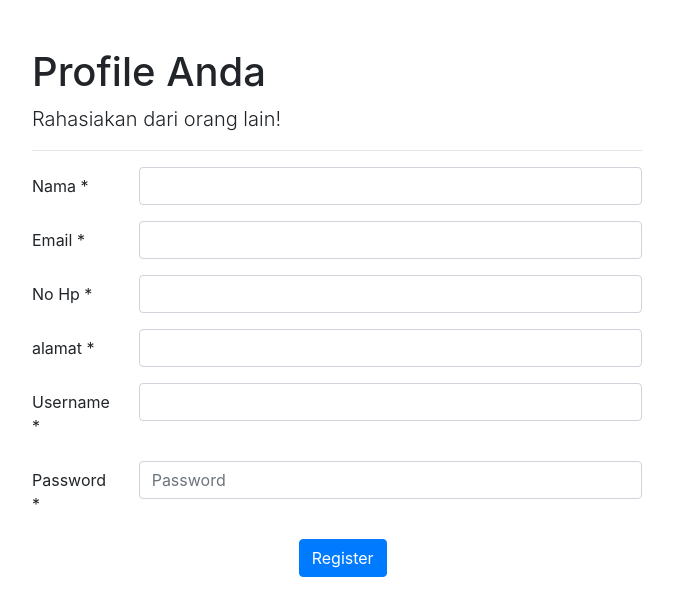
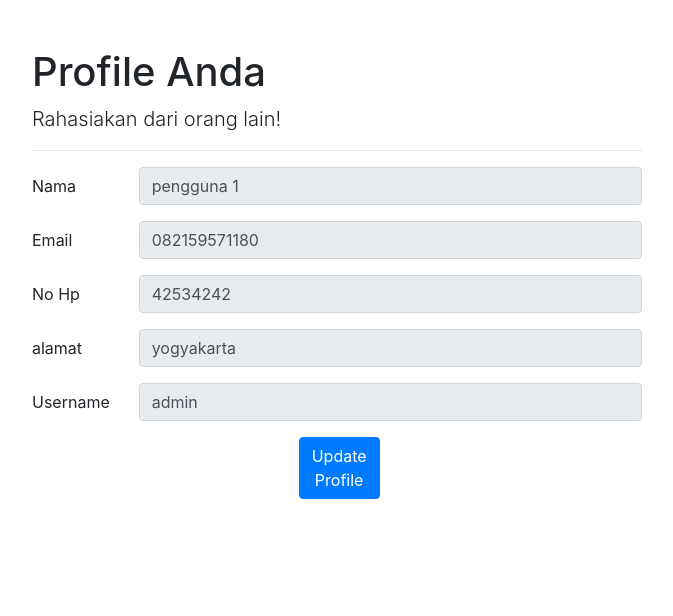
Before and after one commit to ridho1177/web-kasih-kado, a PHP site: page /profileUser.php in a window 1280 px wide. Shown: the top 616 px of the page, without its empty margins (303-976 px from the left). Run offline with PHP 8.4, Linux system fonts and the light colour scheme; a user stored in the database is signed in; data comes from the database, SQL or seed files in the repository; some libraries are stand-ins or nearby versions.

Commit message:
update profile

```diff
--- a/headerLogin.php
+++ b/headerLogin.php
@@ -13,7 +13,7 @@ error_reporting(E_ALL & ~E_NOTICE);
 						<div class="right-content">
 							<ul class="list-main">
 								<li><i class="ti-alarm-clock"></i> <a href="#">Daily deal</a></li>
-								<li><i class="ti-user"></i> <a href="#"><?php echo $_SESSION['username'];?></a></li>
+								<li><i class="ti-user"></i> <a href="profileUser.php"><?php echo $_SESSION['username'];?></a></li>
 								<li><i class="ti-power-off"></i><a href="logout.php">LogOut</a></li>
 							</ul>
 						</div>
--- a/profileUser.php
+++ b/profileUser.php
@@ -72,52 +72,46 @@ $email=$_SESSION["email"];
 
         <form method="post" action="simpanregistrasi.php">
         <div class="form-group row">
-        <label for="username" class="col-sm-2 col-form-label">Nama <span>*</span></label>
+        <label for="username" class="col-sm-2 col-form-label">Nama</label>
         <div class="col-sm-10">
-            <input type="text" class="form-control"  name="nama_user" required>
+            <input type="text" class="form-control"  name="nama_user" value="<?php echo $record['nama_user'] ?>" readonly>
         </div>
         </div>
 
         <div class="form-group row">
-        <label for="nama" class="col-sm-2 col-form-label">Email <span>*</span></label>
+        <label for="nama" class="col-sm-2 col-form-label">Email</label>
         <div class="col-sm-10">
-            <input type="email" class="form-control"  name="email" required>
+            <input type="email" class="form-control"  name="email" value="<?php echo $record['email'] ?>" readonly>
         </div>
         </div>
         <div class="form-group row">
-        <label for="nama" class="col-sm-2 col-form-label">No Hp <span>*</span></label>
+        <label for="nama" class="col-sm-2 col-form-label">No Hp </label>
         <div class="col-sm-10">
-            <input type="text" class="form-control"  name="no_hp" required>
+            <input type="text" class="form-control"  name="no_hp" value="<?php echo $record['no_hp'] ?>" readonly>
         </div>
         </div>
     <div class="form-group row">
-        <label for="nama" class="col-sm-2 col-form-label">alamat <span>*</span></label>
+        <label for="nama" class="col-sm-2 col-form-label">alamat </label>
         <div class="col-sm-10">
-            <input type="text" class="form-control"  name="alamat" required>
+            <input type="text" class="form-control"  name="alamat" value="<?php echo $record['alamat'] ?>" readonly>
         </div>
         </div>
     <div class="form-group row">
-        <label for="nama" class="col-sm-2 col-form-label">Username <span>*</span></label>
+        <label for="nama" class="col-sm-2 col-form-label">Username </label>
         <div class="col-sm-10">
-            <input type="text" class="form-control"  name="username_user" required>
+            <input type="text" class="form-control"  name="username_user" value="<?php echo $record['username_user'] ?>" readonly>
         </div>
         </div>
-    <div class="form-group row">
-        <label for="password" class="col-sm-2 col-form-label">Password <span>*</span></label>
-        <div class="col-sm-10">
-        <input type="password" class="form-control" id="password" name="password" placeholder="Password" required>
-        </div>
-    </div>
     <div class="form-group row justify-content-center">
         <div class="col-sm-2 text-center">
-        <button class="btn btn-primary" type="submit" name="register_submit">Register</button>
+        <button class="btn btn-primary" type="submit" name="register_submit">Update Profile</button>
         </div>
     </div>
     </form>
 <?php
     }
 ?>
-  </div>
+    </div>
 </main>
 
 </body>
```
